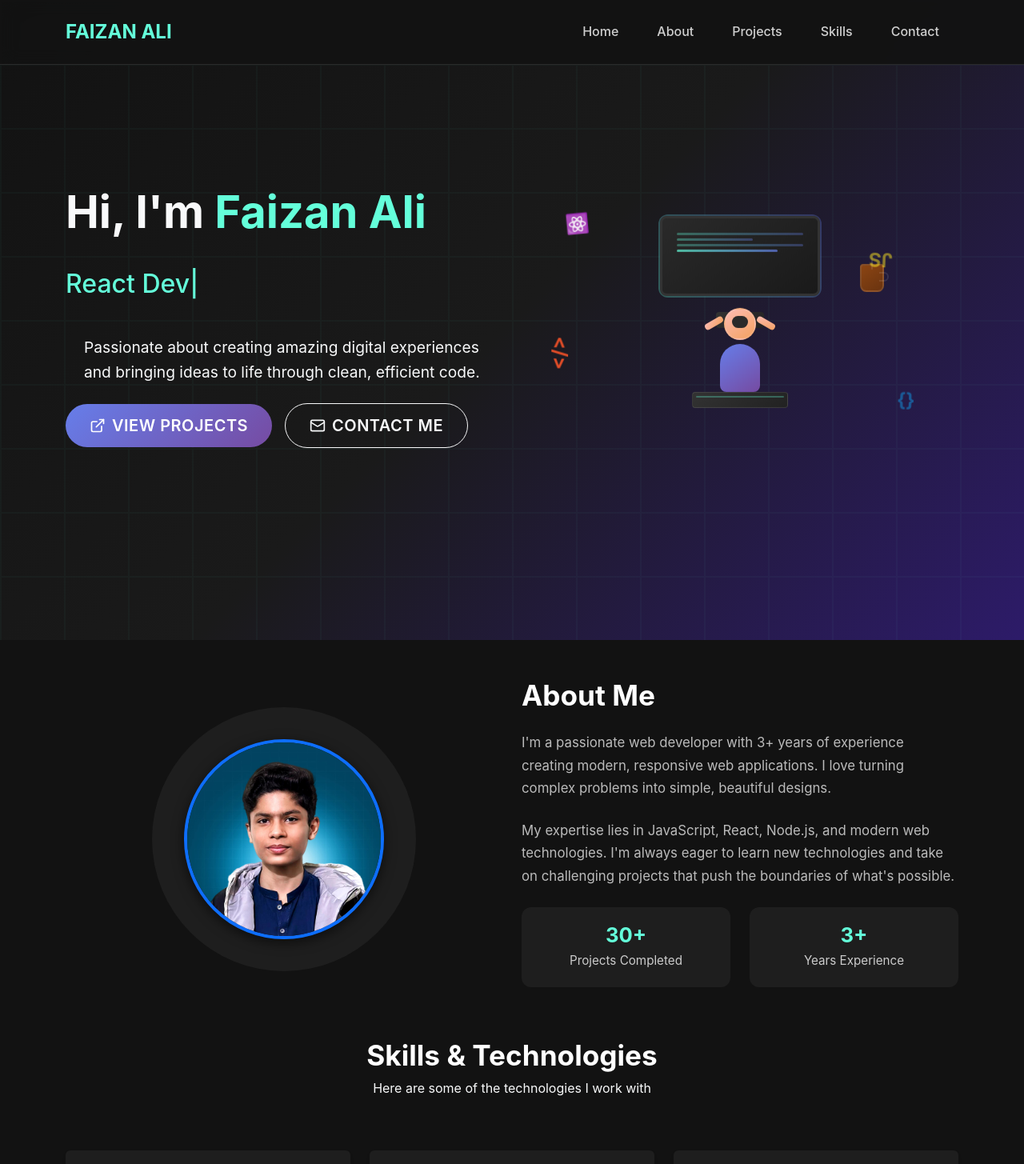
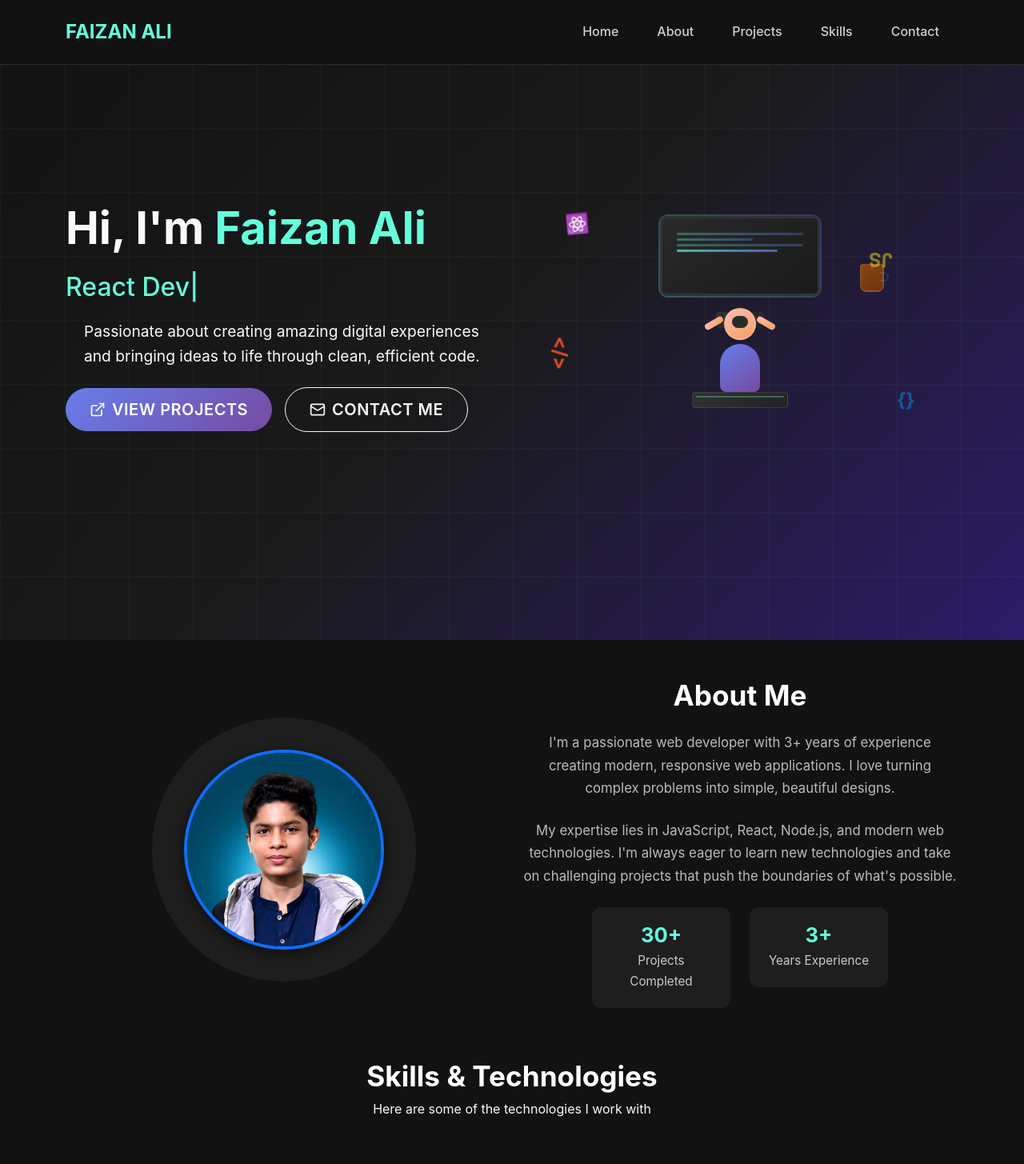
Before and after one commit to Faizan80235/Personal-Portfolio, a React (Create React App) app: page / in a window 1280 px wide. Shown: the top 1455 px of the page at 80% size. Built offline with nearby package versions, Linux system fonts and the light colour scheme.

Commit message:
Chnages in my layout

```diff
--- a/src/Pages/About.js
+++ b/src/Pages/About.js
@@ -22,7 +22,7 @@ const AboutSection = () => {
           {/* About Content */}
           <div className="col-lg-6">
             <div className="about-content">
-              <h2 className="section-title mb-4">About Me</h2>
+              <h2 className="section-title mb-4" style={{"textAlign":"center"}}>About Me</h2>
               <p className="mb-4">
                 I'm a passionate web developer with 3+ years of experience
                 creating modern, responsive web applications. I love turning
--- a/src/Pages/Contact.js
+++ b/src/Pages/Contact.js
@@ -44,6 +44,7 @@ const ContactSection = () => {
                       <input
                         type="text"
                         name="name"
+                        placeholder="name"
                         value={formData.name}
                         onChange={handleChange}
                         required
@@ -54,6 +55,7 @@ const ContactSection = () => {
                       <label className="form-label">Email</label>
                       <input
                         type="email"
+                        placeholder="email"
                         name="email"
                         value={formData.email}
                         onChange={handleChange}
@@ -67,6 +69,7 @@ const ContactSection = () => {
                     <textarea
                       rows={5}
                       name="message"
+                      placeholder="message"
                       value={formData.message}
                       onChange={handleChange}
                       required
@@ -74,7 +77,7 @@ const ContactSection = () => {
                     />
                   </div>
                   <div className="text-center">
-                    <button type="submit" className="btn btn-custom btn-lg px-5">
+                    <button type="submit" className=" text-white btn btn-custom btn-lg px-5">
                       <Mail size={16} className="me-2" />
                       Send Message
                     </button>
@@ -86,16 +89,16 @@ const ContactSection = () => {
                 <div className="social-links text-center">
                   <h5 className="mb-4">Connect With Me</h5>
                   <div className="social-icons">
-                    <a href="#" className="social-icon">
+                    <a href="https://github.com/Faizan80235" className="social-icon">
                       <Github size={24} />
                     </a>
-                    <a href="#" className="social-icon">
+                    <a href="https://www.linkedin.com/in/faizan-ali-fullstack-developer/" className="social-icon">
                       <Linkedin size={24} />
                     </a>
-                    <a href="#" className="social-icon">
+                    <a href="https://www.linkedin.com/in/faizan-ali-fullstack-developer/" className="social-icon">
                       <Twitter size={24} />
                     </a>
-                    <a href="mailto:john@example.com" className="social-icon">
+                    <a href="mailto:fa3031980@gmail.com" className="social-icon">
                       <Mail size={24} />
                     </a>
                   </div>
--- a/src/Pages/Main.js
+++ b/src/Pages/Main.js
@@ -137,6 +137,115 @@ const Navbar = () => {
 };
 
 // Hero Section Component
+// const HeroSection = () => {
+//   const [imageLoaded, setImageLoaded] = useState(false);
+
+//   return (
+//     <section id="home" className="hero-section vh-100 d-flex align-items-center">
+//       <div className="container">
+//         <div className="row align-items-center h-100">
+//           {/* Left Side - Content */}
+//           <div className="col-lg-6 col-md-12 order-2 order-lg-1">
+//             <div className="hero-content text-center text-lg-start">
+//               <h1 className="hero-title mb-3 text-light">
+//                 Hi, I'm <span className="text-primary">Faizan Ali</span>
+//           <h2 className="hero-subtitle mb-2 text-center">
+//   <TypewriterEffect
+//     strings={[
+//       "Web Developer",
+//       "React Developer",
+//       "Python Developer",
+//       "UI/UX Designer",
+//       "Problem Solver"
+//     ]}
+//     speed={80}
+//     deleteSpeed={40}
+//     delaySpeed={1500}
+//   />
+// </h2>
+// </h1>
+
+
+//               <p className="hero-description text-light mb-4">
+//                 Passionate about creating amazing digital experiences and bringing ideas to life through clean, efficient code.
+//               </p>
+
+//               <div className="hero-buttons">
+//                 <button
+//                   className="btn btn-primary btn-lg me-3 mb-2 hero-btn"
+//                   onClick={() => document.getElementById('projects')?.scrollIntoView({ behavior: 'smooth' })}
+//                 >
+//                   <ExternalLink size={20} className="me-2" />
+//                   View Projects
+//                 </button>
+//                 <button
+//                   className="btn btn-outline-light btn-lg mb-2 hero-btn"
+//                   onClick={() => document.getElementById('contact')?.scrollIntoView({ behavior: 'smooth' })}
+//                 >
+//                   <Mail size={20} className="me-2" />
+//                   Contact Me
+//                 </button>
+//               </div>
+//             </div>
+//           </div>
+
+//           {/* Right Side - Avatar */}
+//           <div className="col-lg-6 col-md-12 order-1 order-lg-2 mb-4 mb-lg-0">
+//             <div className="hero-avatar text-center">
+//               <div className={`avatar-container ${imageLoaded ? 'fade-in' : ''}`}>
+//                 <div className="coding-avatar">
+//                   <div className="desk-setup">
+//                     {/* Monitor */}
+//                     <div className="monitor">
+//                       <div className="screen">
+//                         <div className="code-lines">
+//                           <div className="code-line"></div>
+//                           <div className="code-line short"></div>
+//                           <div className="code-line"></div>
+//                           <div className="code-line medium"></div>
+//                         </div>
+//                       </div>
+//                       <div className="monitor-stand"></div>
+//                     </div>
+
+//                     {/* Person */}
+//                     <div className="person">
+//                       <div className="head"></div>
+//                       <div className="body"></div>
+//                       <div className="arms">
+//                         <div className="arm left-arm"></div>
+//                         <div className="arm right-arm"></div>
+//                       </div>
+//                     </div>
+
+//                     {/* Keyboard */}
+//                     <div className="keyboard"></div>
+
+//                     {/* Coffee Cup */}
+//                     <div className="coffee-cup">
+//                       <div className="steam"></div>
+//                     </div>
+//                   </div>
+//                 </div>
+
+//                 {/* Floating Elements */}
+//                 <div className="floating-elements">
+//                   <div className="floating-element react">⚛️</div>
+//                   <div className="floating-element js">JS</div>
+//                   <div className="floating-element html">&lt;/&gt;</div>
+//                   <div className="floating-element css">{'{}'}</div>
+//                 </div>
+//               </div>
+//             </div>
+//           </div>
+//         </div>
+//       </div>
+//     </section>
+//   );
+// };
+
+
+
 const HeroSection = () => {
   const [imageLoaded, setImageLoaded] = useState(false);
 
@@ -144,14 +253,15 @@ const HeroSection = () => {
     <section id="home" className="hero-section vh-100 d-flex align-items-center">
       <div className="container">
         <div className="row align-items-center h-100">
+
           {/* Left Side - Content */}
           <div className="col-lg-6 col-md-12 order-2 order-lg-1">
             <div className="hero-content text-center text-lg-start">
-              <h1 className="hero-title mb-3 text-light">
+              <div className="hero-heading">
+  <h1 className="hero-title text-light mb-0">
     Hi, I'm <span className="text-primary">Faizan Ali</span>
   </h1>
-
-              <h2 className="hero-subtitle mb-4">
+  <span className="hero-subtitle text-light">
     <TypewriterEffect
       strings={[
         "Web Developer",
@@ -164,12 +274,15 @@ const HeroSection = () => {
       deleteSpeed={40}
       delaySpeed={1500}
     />
-              </h2>
+  </span>
+</div>
+
 
               <p className="hero-description text-light mb-4">
                 Passionate about creating amazing digital experiences and bringing ideas to life through clean, efficient code.
               </p>
 
+              {/* Buttons */}
               <div className="hero-buttons">
                 <button
                   className="btn btn-primary btn-lg me-3 mb-2 hero-btn"
@@ -195,6 +308,7 @@ const HeroSection = () => {
               <div className={`avatar-container ${imageLoaded ? 'fade-in' : ''}`}>
                 <div className="coding-avatar">
                   <div className="desk-setup">
+
                     {/* Monitor */}
                     <div className="monitor">
                       <div className="screen">
@@ -238,11 +352,14 @@ const HeroSection = () => {
               </div>
             </div>
           </div>
+
         </div>
       </div>
     </section>
   );
 };
+
+
 
 // Main App Component
 const App = () => {
@@ -326,6 +443,31 @@ const App = () => {
       .navbar-toggler:focus {
         box-shadow: none;
       }
+
+      .hero-heading {
+  display: flex;
+  flex-direction: column;
+  align-items: center;   /* mobile view mein center */
+}
+
+@media (min-width: 992px) {
+  .hero-heading {
+    align-items: flex-start; /* desktop pe left align ho */
+  }
+}
+
+.hero-title {
+  font-size: 2.2rem;
+  font-weight: 700;
+  margin-bottom: 0.2rem; /* small gap */
+}
+
+.hero-subtitle {
+  font-size: 1.3rem;
+  font-weight: 500;
+  margin-top: 0; /* bilkul chipak ke niche */
+}
+
 
       /* Hero Section Styles */
       .hero-section {
--- a/src/Styles/AboutSection.css
+++ b/src/Styles/AboutSection.css
@@ -62,3 +62,18 @@
   font-size: 0.95rem;
   color: #ccc;
 }
+
+
+
+
+.about-section .about-content {
+  text-align: center;   /* text ko center align karega */
+}
+.about-section .about-stats {
+  display: flex;
+  justify-content: center; /* stats ko center karega */
+  gap: 2rem;
+}
+.about-section .stat-item {
+  text-align: center;
+}
```
Lines whose indentation alone changed are shown as unchanged.
